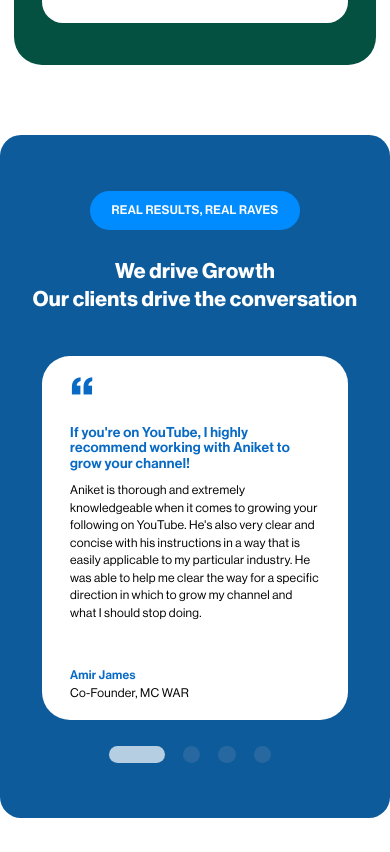
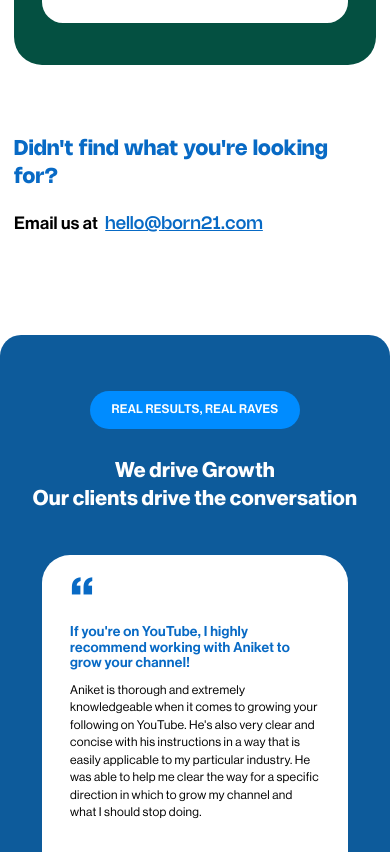
Before and after one commit to A-Coder02/born-21-website, a React (Vite) app: page / in a window 390 px wide. Shown: the part 4152-5004 px from the top of the page. Built offline with nearby package versions, Linux system fonts and the light colour scheme; a web font is replaced by a local one.

Commit message:
Email Section implemented

```diff
--- a/src/pages/Home/index.jsx
+++ b/src/pages/Home/index.jsx
@@ -10,6 +10,8 @@ import { motion } from "framer-motion";
 import PageTransition from '../../components/layout-ui/PageTransition'
 import StepsSection from './StepsSection'
 import services from '../../data/services'
+import Section from '../../components/layout-ui/Section'
+import { emailAddress } from '../../utils/urls'
 
 const Home = () => {
     const theme = services[1].testimonial.theme
@@ -21,6 +23,24 @@ const Home = () => {
                 <OurWorkSection />
                 <ServicesSection />
                 <StepsSection />
+                <Section>
+                    <h2 className='font-nohemi font-bold md:text-5xl text-2xl text-blue md:text-center mb-6 md:mb-4' >
+                        Didn't find what you're looking for?
+                        <br />
+
+                    </h2>
+                    <p className='md:text-3xl text-xl md:text-center font-medium mb-28' >
+                        <span>
+                            Email us at
+                        </span>
+                        <span className='font-nohemi inline-block ml-2 text-blue transition-all hover:scale-110 relative left-0 hover:left-4'>
+                            <a href={`mailto:${emailAddress}`} className='inline transition underline cursor-pointer'>
+                                {emailAddress}
+                            </a>
+                        </span>
+
+                    </p>
+                </Section>
                 <TestimonialSection theme={theme} />
                 <FaqSection />
                 <FooterSection />
```
